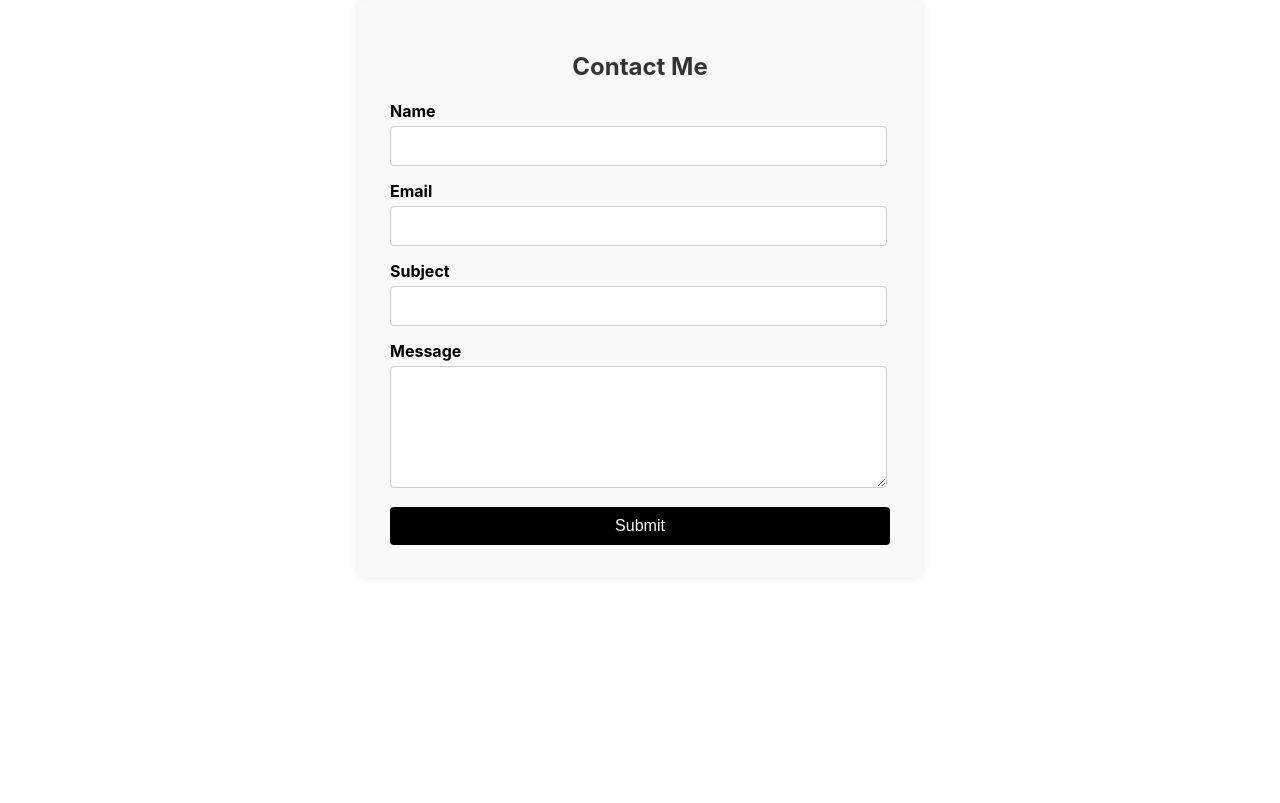
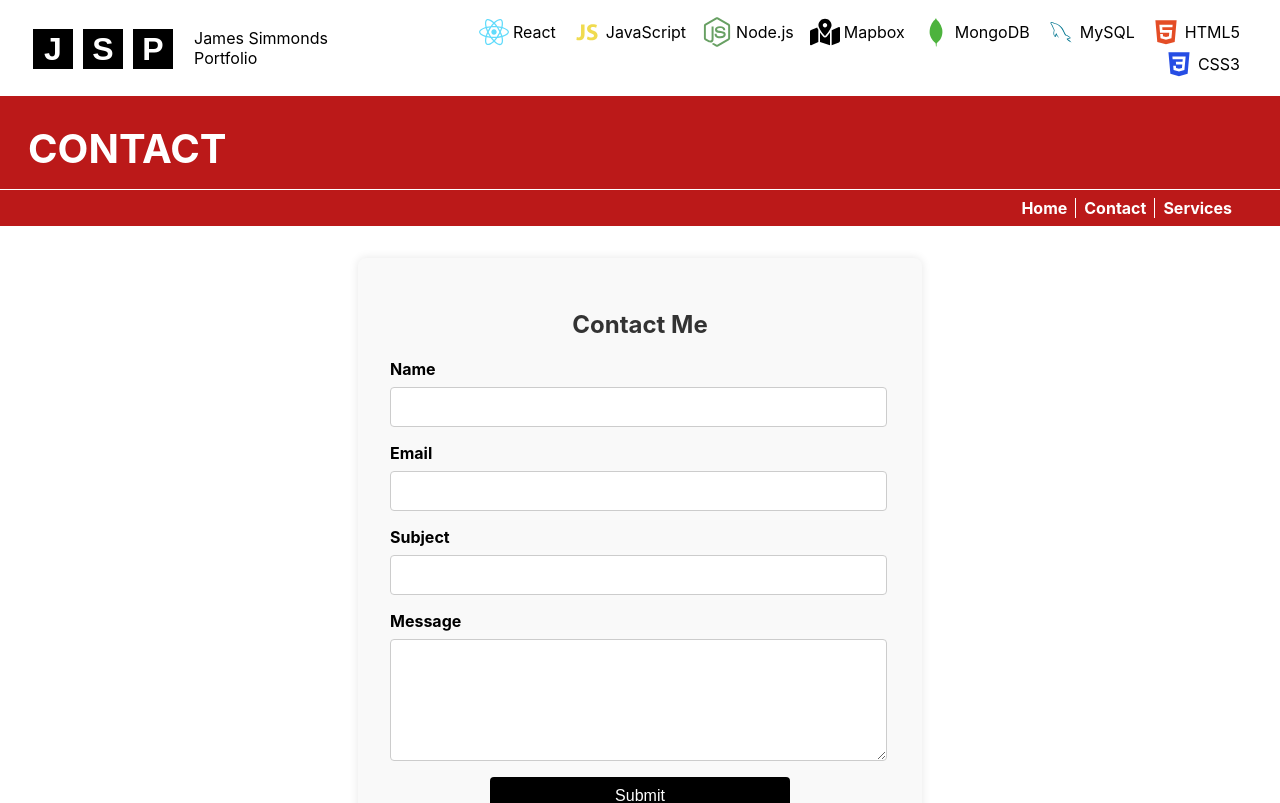
Before and after one commit to JaimiiGrindhouse/James-Simmonds-Portfolio-2024, a React (Create React App) app: page /contact in a window 1280 px wide. Shown: the top 803 px of the page. Built offline with nearby package versions, Linux system fonts and the light colour scheme.

Commit message:
created a basically styled contcat page, also added conditional rendering for page name in the header and working links in the nav bar

```diff
--- a/src/components/ContactForm/ContactForm.scss
+++ b/src/components/ContactForm/ContactForm.scss
@@ -5,6 +5,8 @@
   background-color: #f9f9f9;
   border-radius: 8px;
   box-shadow: 0 0 10px rgba(0, 0, 0, 0.1);
+  margin-top: 2rem;
+  margin-bottom: 2rem;
 
   h2 {
     text-align: center;
@@ -15,19 +17,21 @@
   .contact-form {
     display: flex;
     flex-direction: column;
+    width: 100%; /* Ensures that the form takes up the full width of the container */
+    gap: 1rem; /* Adds space between form elements */
 
     .form-group {
-      margin-bottom: 15px;
+      display: flex;
+      flex-direction: column;
+      gap: 0.5rem; /* Adds space between label and input/textarea */
 
       label {
-        display: block;
-        margin-bottom: 5px;
         font-weight: bold;
       }
 
       input,
       textarea {
-        width: 95%;
+        width: 95%; /* Ensures that inputs and textareas take up full width */
         padding: 10px;
         border: 1px solid #ccc;
         border-radius: 4px;
@@ -46,7 +50,7 @@
     }
 
     button {
-      padding: 10px 20px;
+      padding: 10px;
       background-color: black;
       border: none;
       border-radius: 4px;
@@ -54,10 +58,13 @@
       font-size: 16px;
       cursor: pointer;
       transition: background-color 0.3s ease;
-      width: 100%;
+      width: 60%; /* Makes the button 50% of its container's width */
+      margin: auto;
 
       &:hover {
-        border: 1px solid white;
+        background-color: white; /* Changes background color on hover */
+        color: black;
+        border: 1px solid black;
       }
     }
   }
--- a/src/components/Header/Header.jsx
+++ b/src/components/Header/Header.jsx
@@ -1,8 +1,9 @@
 import React from "react";
+import { useLocation } from "react-router-dom";
 import TopNavBar from "../TopNavBar/TopNavBar";
 import "./Header.scss";
 import Logo from "../Logo/Logo";
-import { FaReact, FaNodeJs, FaMapMarkedAlt, FaDatabase } from "react-icons/fa";
+import { FaReact, FaNodeJs, FaMapMarkedAlt } from "react-icons/fa";
 import {
   DiJavascript1,
   DiMongodb,
@@ -12,6 +13,22 @@ import {
 } from "react-icons/di";
 
 function Header() {
+  const location = useLocation();
+
+  // Determine the logo text based on the current pathname
+  const getLogoText = () => {
+    switch (location.pathname) {
+      case "/home":
+        return "HOME";
+      case "/about":
+        return "About";
+      case "/contact":
+        return "CONTACT";
+      default:
+        return "NEWS";
+    }
+  };
+
   return (
     <>
       <div className="top-header">
@@ -58,7 +75,7 @@ function Header() {
       </div>
 
       <header className="header">
-        <div className="logo">NEWS</div>
+        <div className="logo">{getLogoText()}</div>
       </header>
       <div className="bottom-header">
         <TopNavBar />
--- a/src/components/TopNavBar/TopNavBar.jsx
+++ b/src/components/TopNavBar/TopNavBar.jsx
@@ -1,15 +1,20 @@
 import React from "react";
 import "./TopNavBar.scss";
+import { Link } from "react-router-dom";
 
 function TopNavBar() {
   return (
     <nav className="top-navbar">
       <ul>
         <li>
-          <a href="/">Home</a>
+          <Link Link to="/home">
+            Home
+          </Link>
         </li>
         <li>
-          <a href="/about">About</a>
+          <Link Link to="/contact">
+            Contact
+          </Link>
         </li>
         <li>
           <a href="/services">Services</a>
--- a/src/pages/ContactPage/ContactPage.jsx
+++ b/src/pages/ContactPage/ContactPage.jsx
@@ -1,9 +1,14 @@
 import ContactForm from "../../components/ContactForm/ContactForm";
+import Header from "../../components/Header/Header";
+import Footer from "../../components/Footer/Footer";
+import "../ContactPage/ContactPage.scss";
 
 function ContactPage() {
   return (
     <div className="contact-page">
-      <ContactForm />
+      <Header />
+      <ContactForm className="form" />
+      <Footer />
     </div>
   );
 }
--- a/src/pages/ContactPage/ContactPage.scss
+++ b/src/pages/ContactPage/ContactPage.scss
@@ -1,8 +1,3 @@
-.contact-page {
-  padding: 40px;
-  background-color: #f0f0f0;
-  min-height: 100vh;
-  display: flex;
-  align-items: center;
-  justify-content: center;
+.form {
+  margin: 2rem 0;
 }
```
